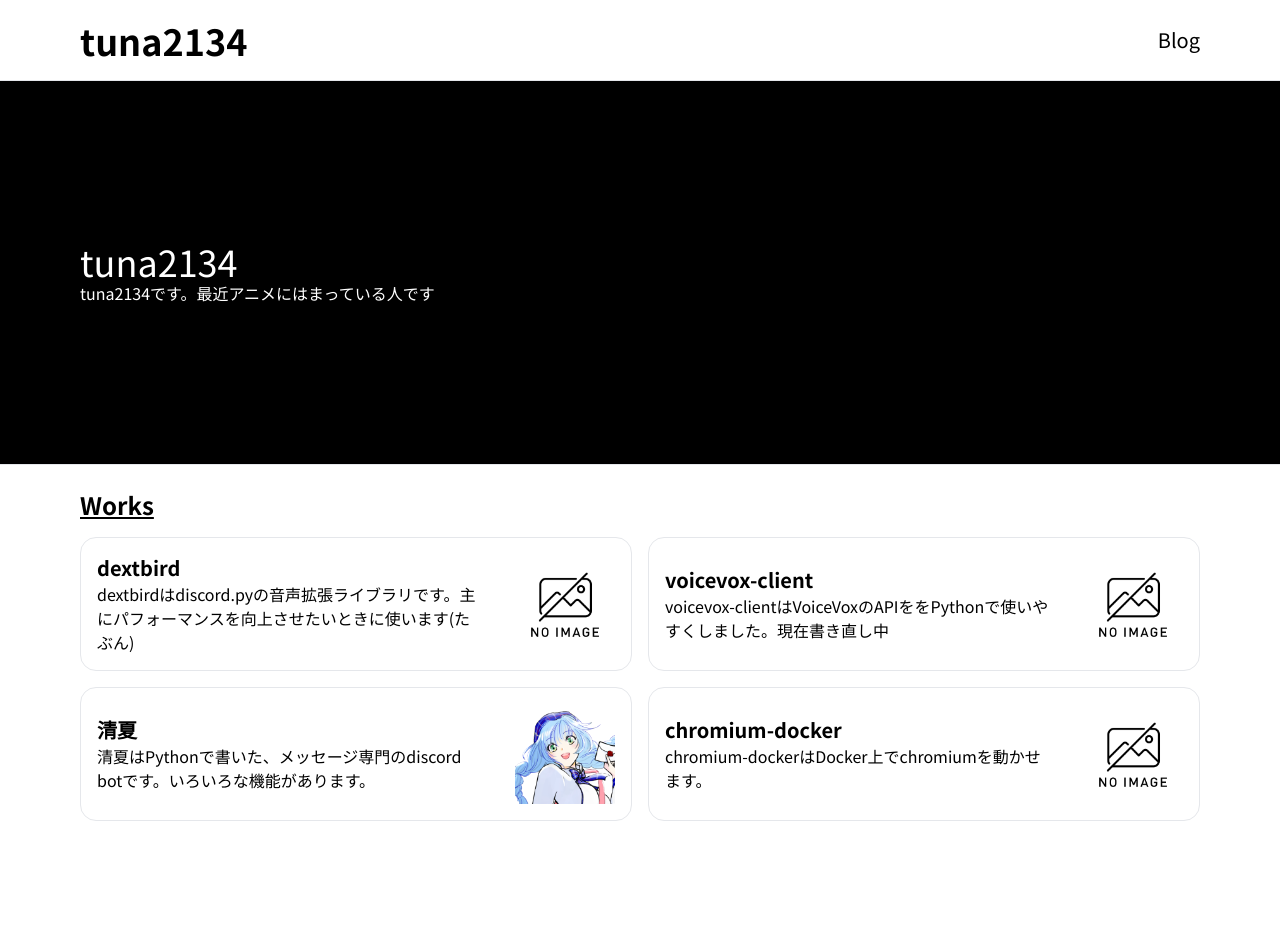
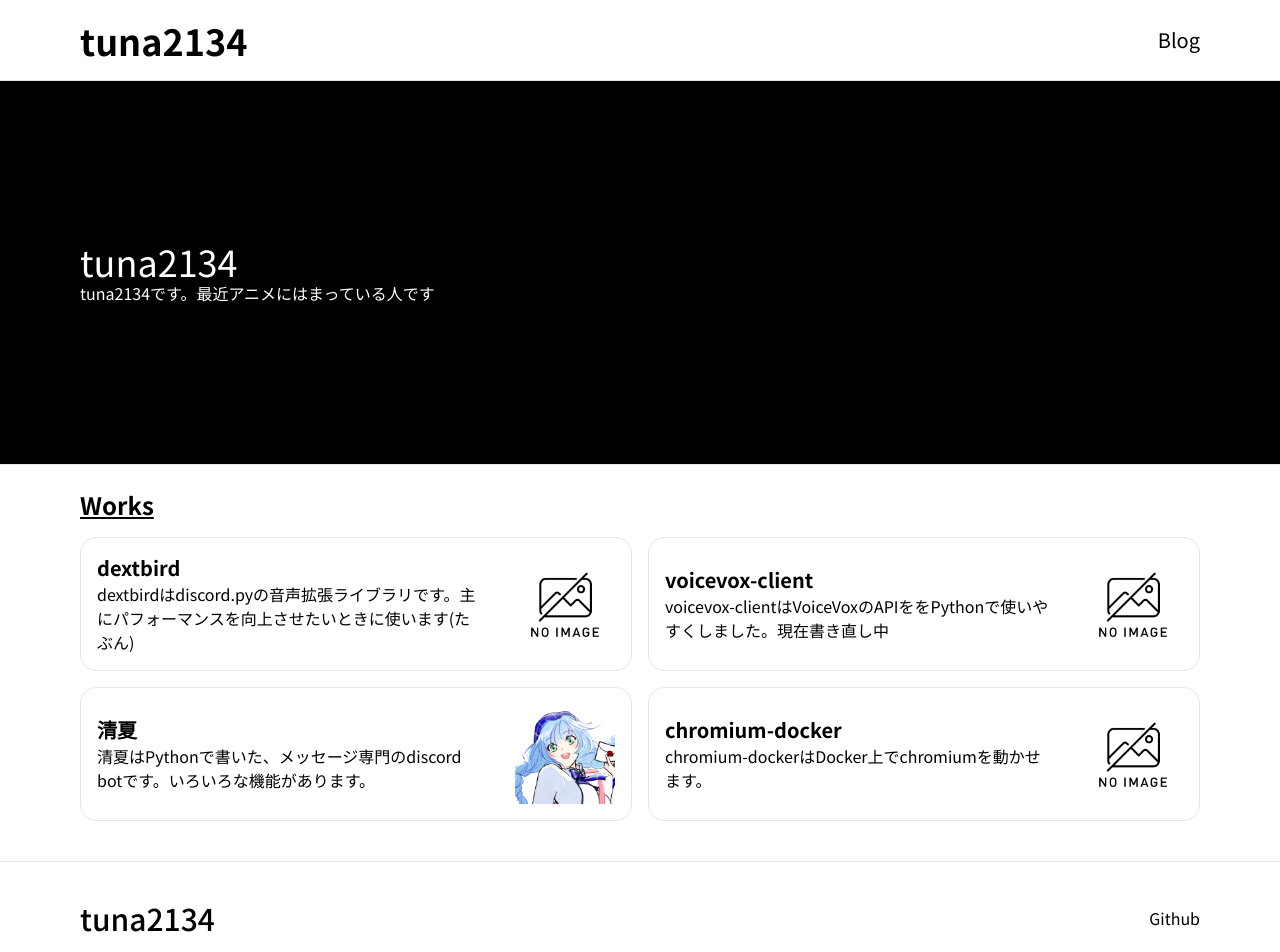
Before and after one commit to tuna2134-archive/tuna2134.jp, a Next.js app: page / in a window 1280 px wide. Shown: the top 952 px of the page. Before the commit the page ends 845 px from the top, so only its background shows below. Built offline with nearby package versions, Linux system fonts and the light colour scheme.

Commit message:
デザイン修正

```diff
--- a/app/_components.tsx
+++ b/app/_components.tsx
@@ -10,7 +10,7 @@ const links = [
 export const Header = () => {
   return (
     <header className="border-b">
-      <div className="h-20 w-full max-w-2xl sm:max-w-4xl md:max-w-6xl px-4 mx-auto flex items-center">
+      <div className="h-20 w-full max-w-2xl md:max-w-4xl xl:max-w-6xl px-4 mx-auto flex items-center">
         <div>
           <Link href="/" className="text-4xl font-bold">tuna2134</Link>
         </div>
@@ -25,3 +25,18 @@ export const Header = () => {
     </header>
   )
 };
+
+export const Footer = () => {
+  return (
+    <footer className="border-t mt-4">
+      <div className="h-28 w-full max-w-2xl md:max-w-4xl xl:max-w-6xl px-4 mx-auto flex items-center">
+        <div>
+          <p className="font-medium text-3xl">tuna2134</p>
+        </div>
+        <nav className="ml-auto">
+          <a href="https://github.com/tuna2134">Github</a>
+        </nav>
+      </div>
+    </footer>
+  )
+}
--- a/app/layout.tsx
+++ b/app/layout.tsx
@@ -1,7 +1,7 @@
 import './globals.css'
 import type { Metadata } from 'next'
 import { Inter, Noto_Sans_JP } from 'next/font/google'
-import { Header } from './_components'
+import { Header, Footer } from './_components'
 
 const inter = Inter({ subsets: ['latin'] });
 const notoSansJP = Noto_Sans_JP({ subsets: ['latin'] });
@@ -21,6 +21,7 @@ export default function RootLayout({
       <body className={`${inter.className} ${notoSansJP.className}`}>
         <Header />
         {children}
+        <Footer />
       </body>
     </html>
   )
--- a/app/page.tsx
+++ b/app/page.tsx
@@ -31,12 +31,12 @@ export default function Home() {
   return (
     <div>
       <div className="h-96 flex items-center border-b bg-black text-white">
-        <div className="w-full max-w-4xl lg:max-w-6xl mx-auto px-4">
+        <div className="w-full max-w-2xl md:max-w-4xl xl:max-w-6xl mx-auto px-4">
           <h1 className="text-bold text-4xl">tuna2134</h1>
           <p>tuna2134です。最近アニメにはまっている人です</p>
         </div>
       </div>
-      <main className="w-full max-w-4xl lg:max-w-6xl mx-auto px-4">
+      <main className="w-full max-w-2xl md:max-w-4xl xl:max-w-6xl mx-auto px-4">
         <div className='py-6'>
           <h2 className="text-2xl font-bold underline">Works</h2>
           <div className="grid grid-cols-1 md:grid-cols-2 gap-4 mt-4">
```
